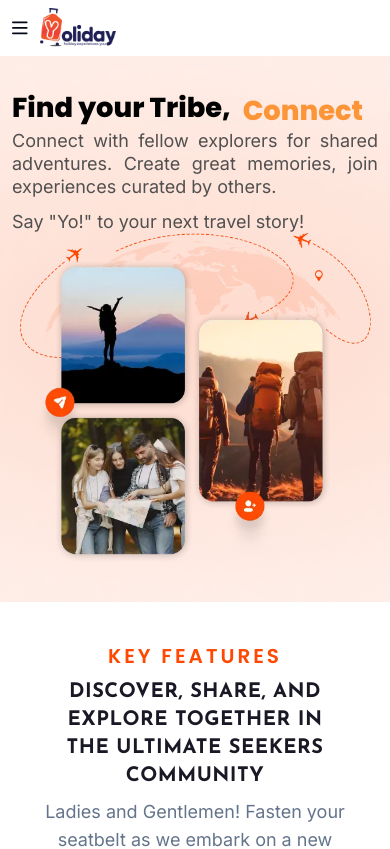
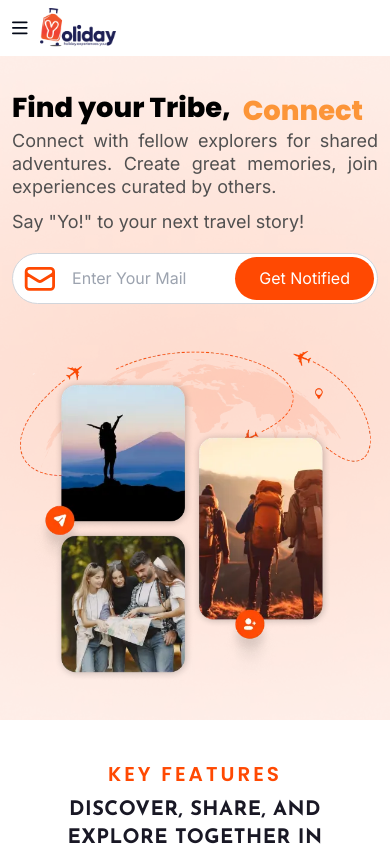
Before and after one commit to atharva-777/onyo-beta, a Next.js app: page / in a window 390 px wide. Shown: the top 849 px of the page. Built offline with nearby package versions, Linux system fonts and the light colour scheme.

Commit message:
notify for web mob tab

```diff
--- a/components/Home/IntroSection.tsx
+++ b/components/Home/IntroSection.tsx
@@ -17,13 +17,13 @@ import Autoplay from "embla-carousel-autoplay";
 import { Inter, Poppins } from "next/font/google";
 import React, { useState, useEffect } from "react";
 
-const poppins = Inter({
+const inter = Inter({
   weight: ["300", "400", "600"],
   style: "normal",
   subsets: ["latin"],
 });
 
-const poppins2 = Poppins({
+const poppins = Poppins({
   weight: ["300", "400", "600"],
   style: "normal",
   subsets: ["latin"],
@@ -100,7 +100,7 @@ export default function IntroSection() {
         <div className="z-10 text-white flex flex-col xl:flex-row w-screen ">
           <div className="xl:w-3/5 px-3  xl:pr-8 xl:ml-[4vw] sm:ml-[4vw] sm:mt-[3vw] xl:mt-0  xl:p-5  flex align-middle flex-col">
             <div className="my-auto">
-              <div className={poppins2.className}>
+              <div className={poppins.className}>
                 <div className="flex items-center w-full">
                   <h1 className="text-[7vw] sm:text-4xl  md:text-5xl lg:text-5xl xl:text-[3.8vw]  2xl:text-[4vw] 3xl:text-[90px] font-bold text-black">
                     Find your Tribe,
@@ -121,7 +121,7 @@ export default function IntroSection() {
                   </AnimatePresence>
                 </div>
               </div>
-              <div className={poppins.className}>
+              <div className={inter.className}>
                 <p className="text-lg sm:text-xl md:text-2xl xl:text-2xl xl:leading-[31px] sm:leading-[30px]  leading-[23px] 2xl:leading-[2.6vw]  text-justify md:mt-2 xl:mt-0 text-[#515050]  xl:pt-5 xl:w-[90%] 2xl:text-[2vw] 3xl:text-[50px]	">
                   Connect with fellow explorers for shared adventures. Create
                   great memories, join experiences curated by others.
@@ -135,8 +135,8 @@ export default function IntroSection() {
                 alt="google play"
                 className="mt-5 xl:w-[15vw] w-[40vw] sm:w-[22vw] "
               /> */}
-              <div className="hidden xl:block">
-                <form className="xl:mt-5 flex " onSubmit={handleNotifyMe}>
+              <div className="xl:w-full sm:w-4/5 xl:block">
+                <form className="mt-5 flex " onSubmit={handleNotifyMe}>
                   <div className="relative flex align-middle items-stretch w-full lg:w-5/6 mb-0 ">
                     <label htmlFor="email" className="sr-only text-lg">
                       Enter Your Mail
@@ -167,7 +167,7 @@ export default function IntroSection() {
                     />
                     <button
                       type="submit"
-                      className="bg-[#FF4902] text-white sm:text-lg text-base  xl:px-10 px-6 py-2 m-1 sm:m-2 2xl:m-3 absolute right-0 top-0 bottom-0 flex items-center rounded-full	"
+                      className="bg-[#FF4902] text-white sm:text-lg text-base  xl:px-8 px-6 py-2 m-1 sm:m-2 2xl:m-3 absolute right-0 top-0 bottom-0 flex items-center rounded-full	"
                     >
                       {loading ? (
                         <>
```
